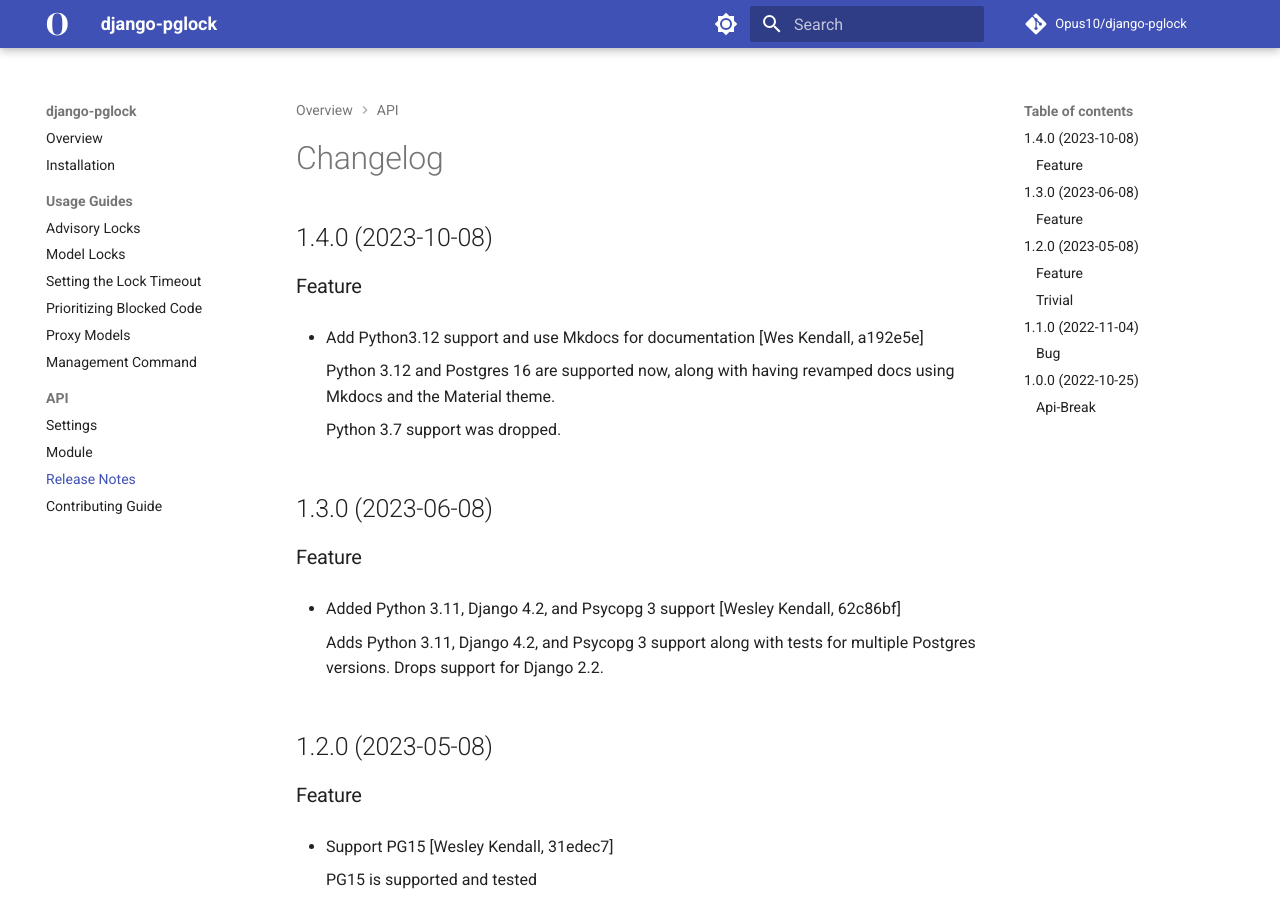
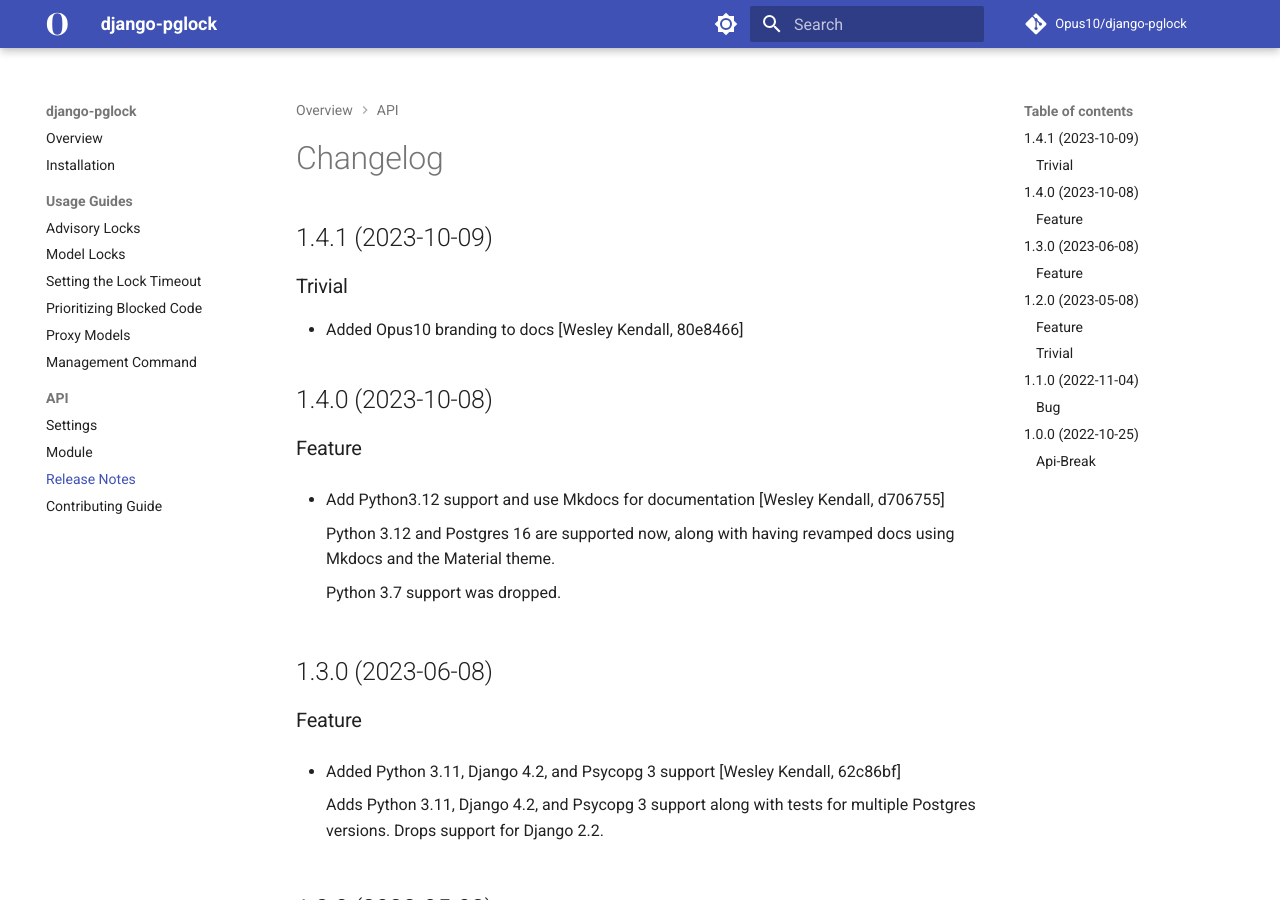
Before and after one commit to Opus10/django-pglock, an MkDocs documentation site: the page built from docs/release_notes.md, in a window 1280 px wide and 900 px high. Built offline with MkDocs 1.6.1 and Material for MkDocs 9.7.7, drawn with Linux system fonts in a browser that asks for light colours; comment, search, counter and statistics services are not loaded.

Commit message:
Release version 1.4.1 [skip ci]
Type: trivial

```diff
--- a/docs/release_notes.md
+++ b/docs/release_notes.md
@@ -1,10 +1,16 @@
 # Changelog
+
+## 1.4.1 (2023-10-09)
+
+### Trivial
+
+  - Added Opus10 branding to docs [Wesley Kendall, 80e8466]
 
 ## 1.4.0 (2023-10-08)
 
 ### Feature
 
-  - Add Python3.12 support and use Mkdocs for documentation [Wes Kendall, a192e5e]
+  - Add Python3.12 support and use Mkdocs for documentation [Wesley Kendall, d706755]
 
     Python 3.12 and Postgres 16 are supported now, along with having revamped docs using Mkdocs and the Material theme.
 
--- a/pyproject.toml
+++ b/pyproject.toml
@@ -29,7 +29,7 @@
 exclude = [
   "*/tests/"
 ]
-version = "1.4.0"
+version = "1.4.1"
 description = "Postgres locking routines and lock table access."
 authors = ["Opus 10 Engineering"]
 classifiers = [
```
Also changed, not shown: CHANGELOG.md (+7 -1 lines).
